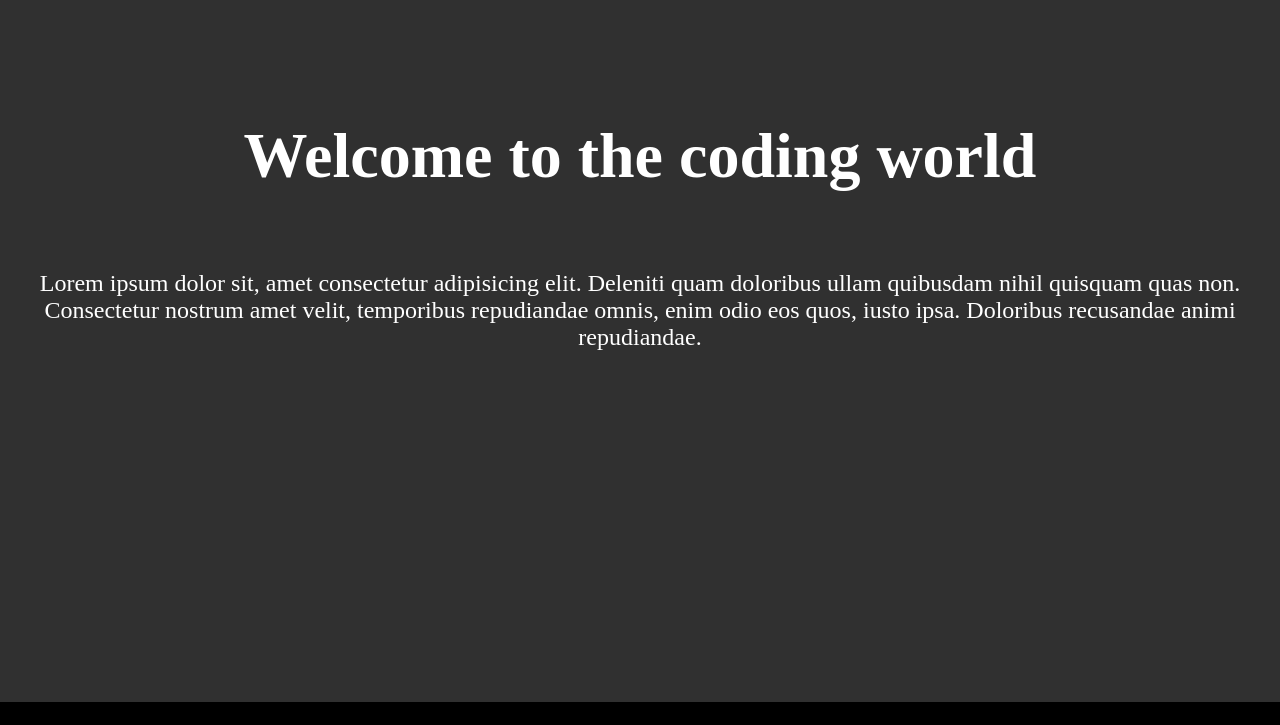
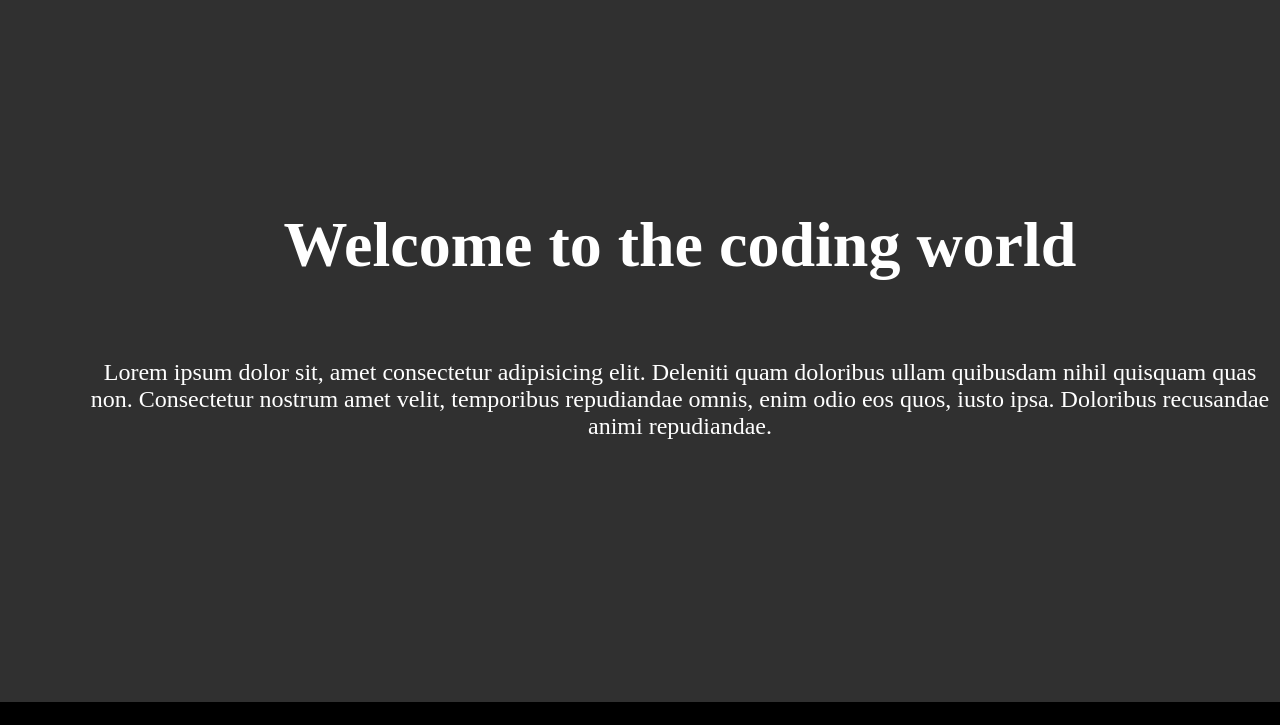
Before and after one commit to sugandhakumari1814/samplegithub.io, a plain HTML site: page index.html in a window 1280 px wide. Shown: the part 98-823 px from the top of the page. Drawn offline with Linux system fonts and the light colour scheme.

Commit message:
Add files via upload

```diff
--- a/index.html
+++ b/index.html
@@ -40,7 +40,8 @@
         section{
             /* border: 2px solid red; */
             height: 50%;
-            margin: 3px 23px;
+            margin: 7rem 5rem;
+            margin-right: auto;
             display: flex;
             flex-direction: column;
             align-items: center;
@@ -49,6 +50,8 @@
         }
         h1{
             font-size: 4rem;
+            display: flex;
+
         }
         p{
             text-align: center;
```
